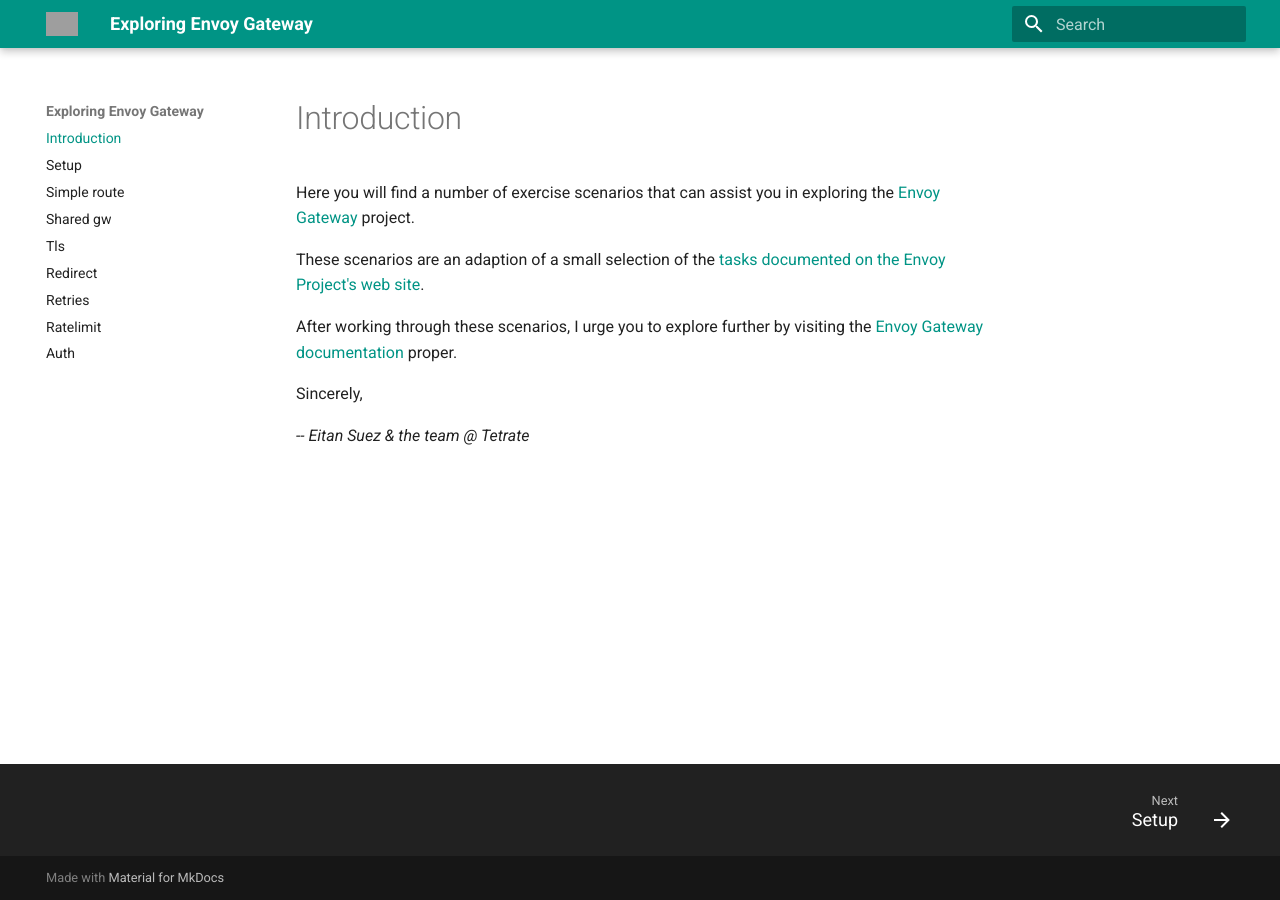
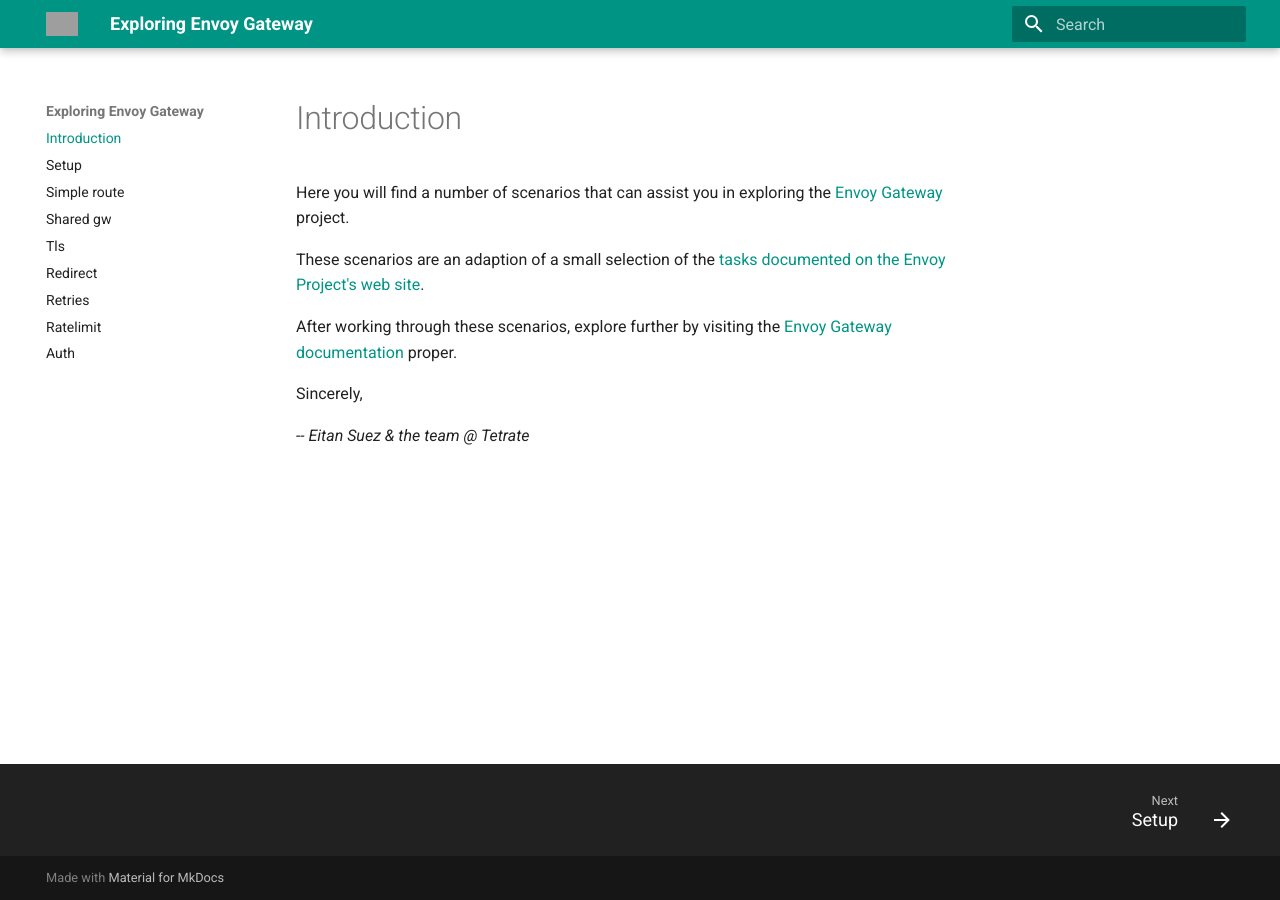
Before and after one commit to tetratelabs/eg-course, an MkDocs documentation site: the page built from docs/index.md, in a window 1280 px wide. Built offline with MkDocs 1.6.1 and Material for MkDocs 9.7.7, drawn with Linux system fonts in a browser that asks for light colours; grey boxes are pictures that could not be loaded.

Commit message:
massage verbiage in intro

```diff
--- a/docs/index.md
+++ b/docs/index.md
@@ -1,10 +1,10 @@
 # Introduction
 
-Here you will find a number of exercise scenarios that can assist you in exploring the [Envoy Gateway](https://gateway.envoyproxy.io/) project.
+Here you will find a number of scenarios that can assist you in exploring the [Envoy Gateway](https://gateway.envoyproxy.io/) project.
 
 These scenarios are an adaption of a small selection of the [tasks documented on the Envoy Project's web site](https://gateway.envoyproxy.io/latest/tasks/).
 
-After working through these scenarios, I urge you to explore further by visiting the [Envoy Gateway documentation](https://gateway.envoyproxy.io/v1.0.1/) proper.
+After working through these scenarios, explore further by visiting the [Envoy Gateway documentation](https://gateway.envoyproxy.io/v1.0.1/) proper.
 
 Sincerely,
 
```
